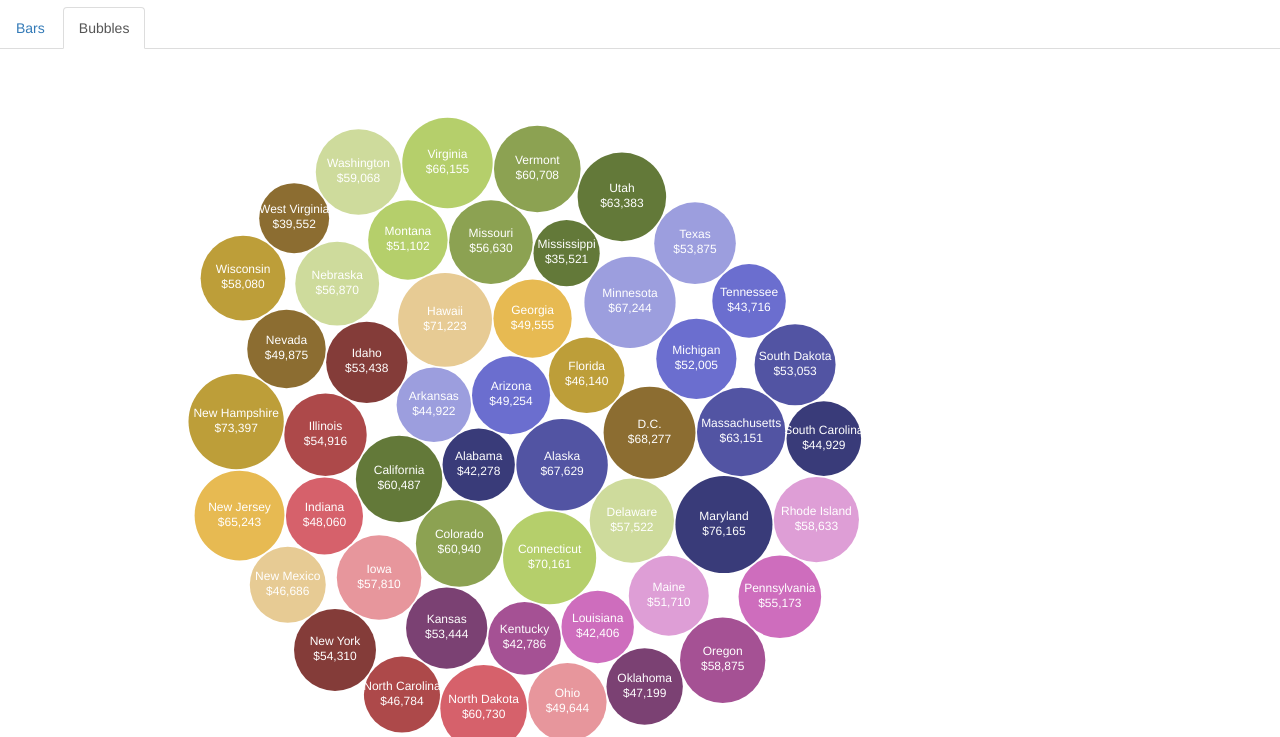
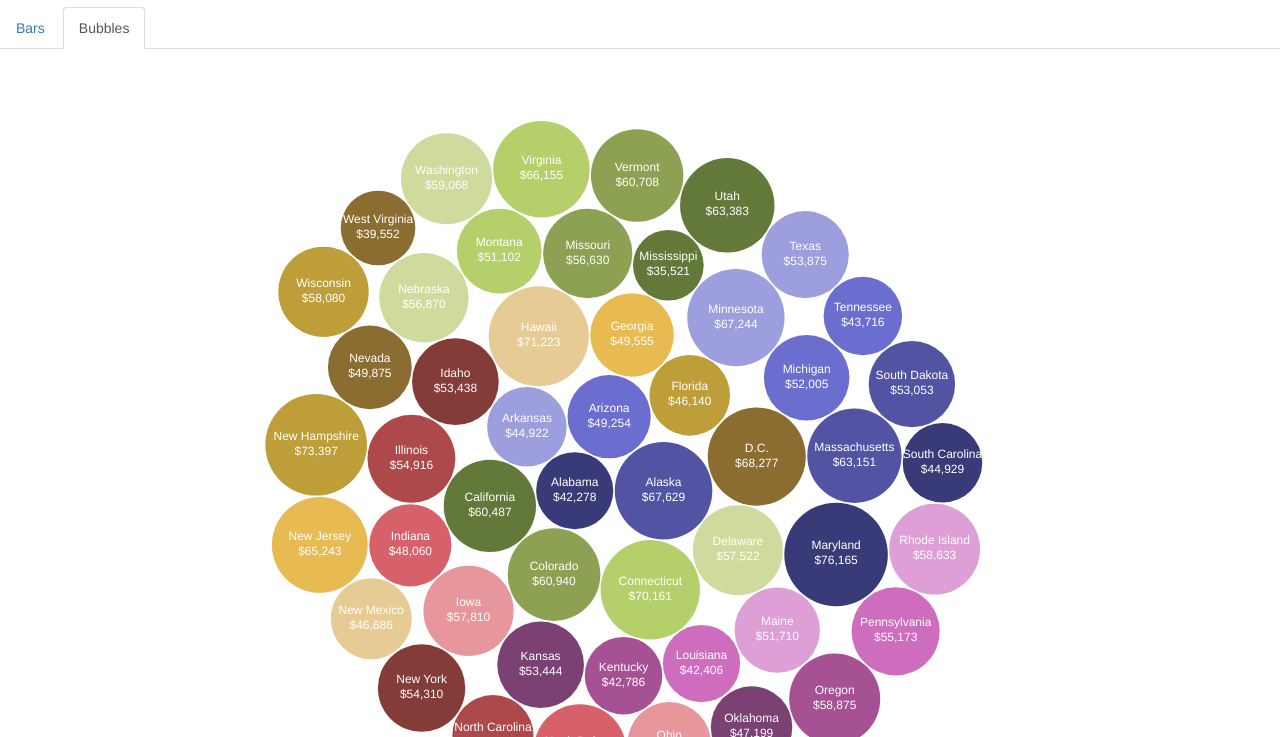
Before and after one commit to rbyirdaw/US-median-household-income, a plain HTML site: page bubbles.html in a window 1280 px wide. Shown: the part 63-800 px from the top of the page. Drawn offline with nearby package versions, Linux system fonts and the light colour scheme.

Commit message:
minor mods

```diff
--- a/bubbles.html
+++ b/bubbles.html
@@ -2,10 +2,12 @@
 <html>
 	<head>
 		<title>Median Income by State (1985 to 2014)</title>
+		<link href="median-income-by-state.css" rel="stylesheet">
+		<link rel="stylesheet" href="https://maxcdn.bootstrapcdn.com/bootstrap/3.3.6/css/bootstrap.min.css">
 		<script src="https://cdnjs.cloudflare.com/ajax/libs/d3/3.5.6/d3.min.js" charset="utf-8"></script>
 		<script src="median-income-by-state-bubbles.js"></script>
-		<link href="median-income-by-state.css" rel="stylesheet">
-		<link rel="stylesheet" href="https://maxcdn.bootstrapcdn.com/bootstrap/3.3.6/css/bootstrap.min.css">
+
+
 	</head>
 
 	<body onload="init()">
--- a/median-income-by-state-bubbles.js
+++ b/median-income-by-state-bubbles.js
@@ -7,8 +7,8 @@ function init() {
 		paddingTop: 0,
 
 		margin: {top: 1, right: 20, bottom: 20, left: 20},
-		width: 800,
-		height: 700,
+		width: 850,
+		height: 750,
 
 		svg: undefined,
 		diameter: undefined,
@@ -68,6 +68,7 @@ function createSVG() {
 	//Insert svg before range input
 	_vis.svg = d3.select(".svg-holder")
 				.append("svg")
+				.attr("class", "center-svg")
 				.attr("width", _vis.width + _vis.margin.left +
 					_vis.margin.right)
 				.attr("height", _vis.height + _vis.margin.top +
@@ -108,7 +109,7 @@ function create() {
 
     //create the bubbles
 	_vis.nodes.append("circle")
-		.style("fill", function(d) { return _vis.color(d.value); });
+		.style("fill", function(d) { console.log(typeof d.value); return _vis.color(d.value); });
 
 
 	_vis.nodes.append("text")
--- a/median-income-by-state.css
+++ b/median-income-by-state.css
@@ -20,6 +20,10 @@
 .svg-holder{
 	width: 1000px;
 	margin: 20px auto 20px auto;
+}
+.center-svg {
+	display: block;
+	margin: 0 auto;
 }
 .controls{
 	width: 40%;
```
Also changed, not shown: bars.html (+0 -2 lines).
